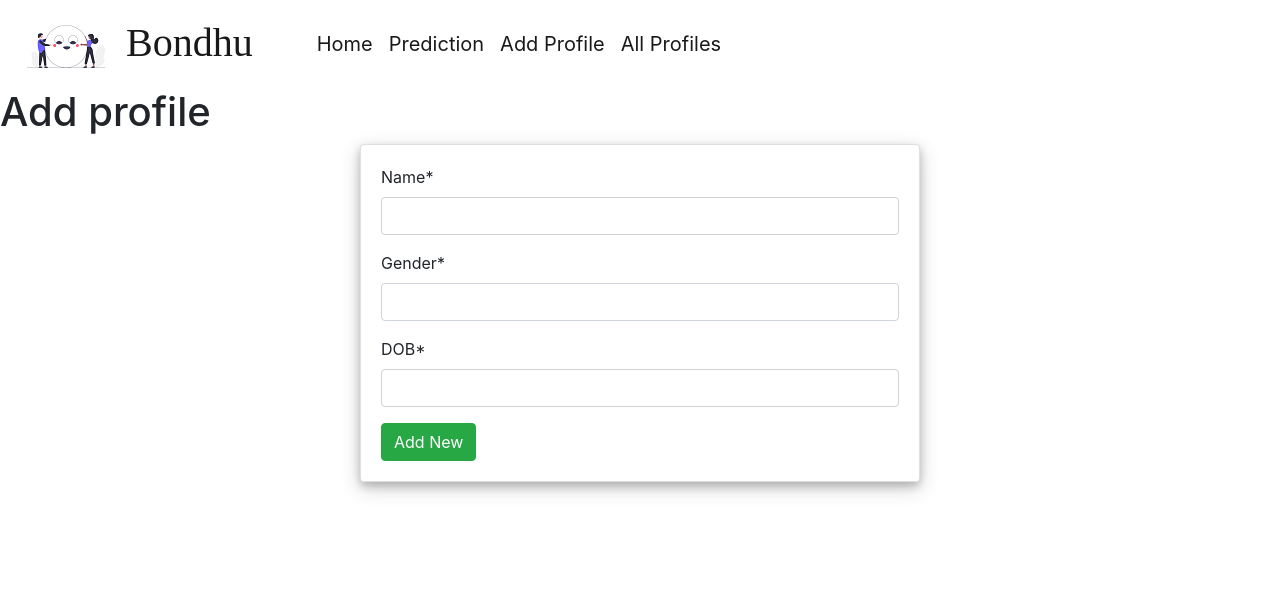
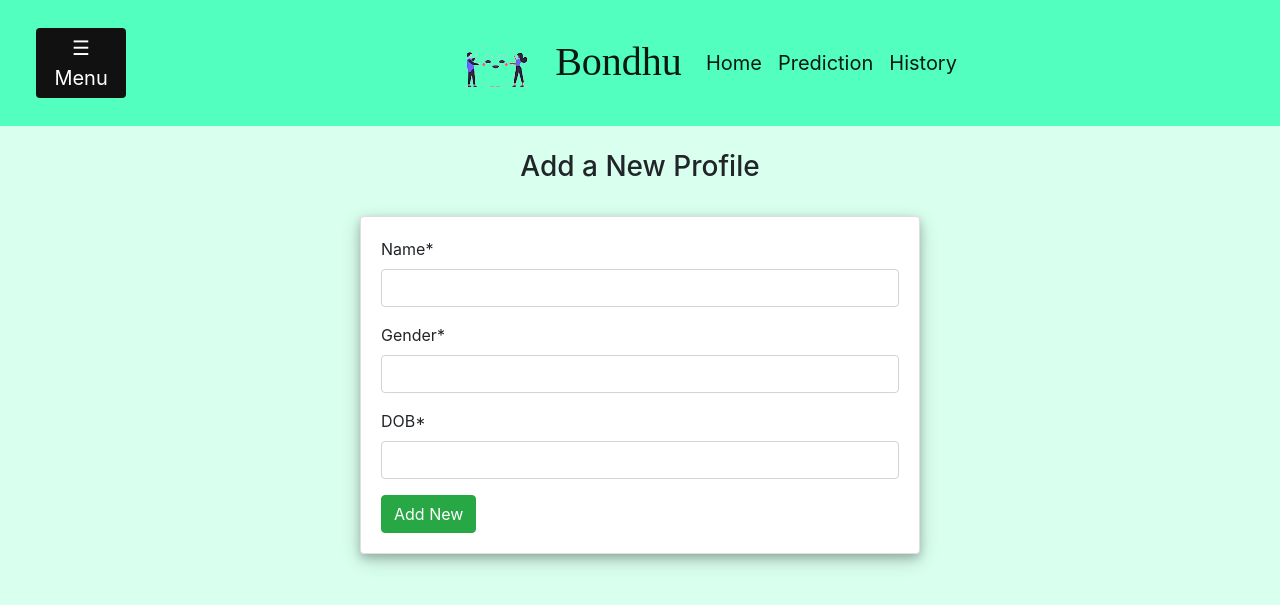
Before and after one commit to akrahman76/Bondhu-trial1, a Django app: page /addprofile/ in a window 1280 px wide. Shown: the top 605 px of the page. Run offline with Django 3.2, Linux system fonts and the light colour scheme; some libraries are stand-ins or nearby versions.

Commit message:
ui updated

```diff
--- a/bondhu/main/templates/main/addProfile.html
+++ b/bondhu/main/templates/main/addProfile.html
@@ -11,8 +11,11 @@ Home
 
 {% include 'module/header.html' %}
 
-<h1>Add profile </h1>
+
 <div class="container">
+    <br>
+    <h3 style="text-align: center;">Add a New Profile </h3>
+    <br>
 <form method="post" action="/addprofile/">
 
 
--- a/bondhu/main/templates/main/base.html
+++ b/bondhu/main/templates/main/base.html
@@ -10,18 +10,20 @@
 
     <link rel="stylesheet" href="https://maxcdn.bootstrapcdn.com/bootstrap/4.0.0/css/bootstrap.min.css" integrity="sha384-Gn5384xqQ1aoWXA+058RXPxPg6fy4IWvTNh0E263XmFcJlSAwiGgFAW/dAiS6JXm" crossorigin="anonymous">
 
-
+    <!-- <link rel="stylesheet" href="{% static 'CSS/style.css' %}"> -->
 
 
 
 </head>
-<body>
+<body style="background-color: #d9ffef;">
 
 
 
         {%block content%}
 
-             {% endblock %}
+        {% endblock %}
+
+        {% include 'module/footer.html'%}
 
 
 
@@ -32,5 +34,6 @@
 <script src="https://maxcdn.bootstrapcdn.com/bootstrap/4.0.0/js/bootstrap.min.js" integrity="sha384-JZR6Spejh4U02d8jOt6vLEHfe/JQGiRRSQQxSfFWpi1MquVdAyjUar5+76PVCmYl" crossorigin="anonymous"></script>
 
 
+
 </body>
 </html>
--- a/bondhu/main/templates/module/footer.html
+++ b/bondhu/main/templates/module/footer.html
@@ -1,4 +1,4 @@
-<footer id="fh5co-footer" role="contentinfo">
+<!-- <footer id="fh5co-footer" role="contentinfo">
     <div class="container">
         <div class="row">
             <div class="col-md-push-6 col-md-6">
@@ -15,4 +15,23 @@
             </div>
         </div>
     </div>
-</footer>
+</footer> -->
+
+<footer class="page-footer font-small">
+
+    <!-- Copyright -->
+
+    <div class="jumbotron-footer fixed-bottom" style="background-color:#abafb5">
+    <!-- <div class="footer-copyright text-center">© 2019 Copyright: <strong><h4>Mostafizur Rahman</h4></strong> -->
+      <!-- <a href="https://mdbootstrap.com/education/bootstrap/"> MDBootstrap.com</a> -->
+
+        <div class="container">
+
+        </div>
+
+    </div>
+    </div>
+    <!-- Copyright -->
+
+
+    </footer>
--- a/bondhu/main/templates/module/header.html
+++ b/bondhu/main/templates/module/header.html
@@ -1,17 +1,17 @@
 {% load static %}
 <header>
 
-    <nav class="navbar navbar-expand-lg navbar-light ">
+    <!-- <nav class="navbar navbar-expand-lg navbar-light bg-light ">
   <a class="navbar-brand" href="#" style="font-family: Gabriola; font-size:40px ;">
-    <img src="{%static 'images/smiley_logo_small.png' %}" alt="">
+    <img src="{%static 'images/trans_logo.png' %}" alt="">
     Bondhu
 
   </a>
   <button class="navbar-toggler" type="button" data-toggle="collapse" data-target="#navbarNav" aria-controls="navbarNav" aria-expanded="false" aria-label="Toggle navigation">
     <span class="navbar-toggler-icon"></span>
   </button>
-  <div class="collapse navbar-collapse" id="navbarNav">
-    <ul class="navbar-nav" style="font-size: 20px; padding-left:40px;">
+  <div class="navbar" id="navbarNav">
+    <ul class="nav justify-content-center" style="font-size: 20px; padding-left:40px;">
       <li class="nav-item active">
         <a class="nav-link" href="#">Home <span class="sr-only">(current)</span></a>
       </li>
@@ -26,9 +26,133 @@
       </li>
     </ul>
   </div>
+</nav> -->
+
+<style>
+  /* The sidebar menu */
+.sidebar {
+height: 100%; /* 100% Full-height */
+width: 0; /* 0 width - change this with JavaScript */
+position: fixed; /* Stay in place */
+z-index: 1; /* Stay on top */
+top: 0;
+left: 0;
+background-color: #111; /* Black*/
+overflow-x: hidden; /* Disable horizontal scroll */
+padding-top: 60px; /* Place content 60px from the top */
+transition: 0.5s; /* 0.5 second transition effect to slide in the sidebar */
+}
+
+/* The sidebar links */
+.sidebar a {
+padding: 8px 8px 8px 32px;
+text-decoration: none;
+font-size: 25px;
+color: #818181;
+display: block;
+transition: 0.3s;
+}
+
+/* When you mouse over the navigation links, change their color */
+.sidebar a:hover {
+color: #f1f1f1;
+}
+
+/* Position and style the close button (top right corner) */
+.sidebar .closebtn {
+position: absolute;
+top: 0;
+right: 25px;
+font-size: 36px;
+margin-left: 50px;
+}
+
+/* The button used to open the sidebar */
+.openbtn {
+font-size: 20px;
+cursor: pointer;
+background-color: #111;
+color: white;
+padding: 5px 12px;
+border: none;
+border-radius: 4px;
+}
+
+.openbtn:hover {
+background-color: #444;
+}
+
+/* Style page content - use this if you want to push the page content to the right when you open the side navigation */
+#main {
+transition: margin-left .5s; /* If you want a transition effect */
+padding: 20px;
+}
+
+/* On smaller screens, where height is less than 450px, change the style of the sidenav (less padding and a smaller font size) */
+@media screen and (max-height: 450px) {
+.sidebar {padding-top: 15px;}
+.sidebar a {font-size: 18px;}
+}
+</style>
+<script>
+/* Set the width of the sidebar to 250px and the left margin of the page content to 250px */
+function openNav() {
+document.getElementById("mySidebar").style.width = "250px";
+document.getElementById("main").style.marginLeft = "250px";
+}
+
+/* Set the width of the sidebar to 0 and the left margin of the page content to 0 */
+function closeNav() {
+document.getElementById("mySidebar").style.width = "0";
+document.getElementById("main").style.marginLeft = "0";
+}
+</script>
+
+<nav class="navbar navbar-expand-lg navbar-light " style="background-color:#52ffbf;" >
+  <div id="mySidebar" class="sidebar">
+    <a href="javascript:void(0)" class="closebtn" onclick="closeNav()">&times;</a>
+    <a href="#">About You</a>
+    <a href="#">General Info</a>
+    <a href="#">Settings</a>
+    <a href="#">Terms and Privacy</a>
+    <a href="#">Devices</a>
+  </div>
+
+  <div id="main">
+    <button class="openbtn" onclick="openNav()">&#9776; Menu</button>
+
+  </div>
+<div class="container justify-content-center">
+  <a class="navbar-brand" href="/home" style="font-family: Gabriola; font-size:40px ;">
+    <img src="{%static 'images/trans_logo.png' %}" alt="">
+    Bondhu
+
+    </a>
+
+
+    <div class="navbar-nav " id="navbarNav">
+    <ul class="navbar-nav" style="font-size: 20px;">
+      <li class="nav-item active">
+        <a class="nav-link" href="/home">Home <span class="sr-only">(current)</span></a>
+      </li>
+      <li class="nav-item active">
+        <a class="nav-link" href="/prediction">Prediction</a>
+      </li>
+
+      <li class="nav-item active">
+        <a class="nav-link" href="/history">History</a>
+      </li>
+    </ul>
+    </div>
+
+</div>
+
 </nav>
 
 
 
 
+
+
+
 </header>
--- a/bondhu/main/urls.py
+++ b/bondhu/main/urls.py
@@ -6,6 +6,7 @@ urlpatterns = [
     path("prediction/", views.prediction,name="home"),
     path("addprofile/", views.addProfile,name="addProfile"),
     path("addprofile/success", views.home,name="home"),
-    path("allprofiles/", views.allprofiles,name="allprofiles"),
+    # path("allprofiles/", views.allprofiles,name="allprofiles"),
+    path("history/", views.history,name="history"),
 
 ]
--- a/bondhu/main/views.py
+++ b/bondhu/main/views.py
@@ -9,7 +9,8 @@ from .forms import CreateNewProfile
 # Create your views here.
 
 def home(response):
-    return render(response, "main/home.html",{})
+    ls = Profiles.objects.all()
+    return render(response, "main/home.html",{"ls":ls})
 
 def prediction(response):
     return render(response, "main/prediction.html",{})
@@ -31,6 +32,10 @@ def addProfile(response):
     return render(response, "main/addProfile.html",{"form":form})
 
 
-def allprofiles(response):
-    ls = Profiles.objects.all()
-    return render(response, "main/allprofiles.html",{"ls":ls})
+# def allprofiles(response):
+#     ls = Profiles.objects.all()
+#     return render(response, "main/home.html",{"ls":ls})
+
+def history(response):
+
+    return render(response,"main/history.html")
```
Also changed, not shown: bondhu/main/static/images/CSS/style.css (+63 -4 lines), bondhu/main/templates/main/history.html (added, +29 -0 lines), bondhu/main/templates/main/home.html (+54 -24 lines), bondhu/db.sqlite3, bondhu/main/static/images/trans_logo.png (added).
